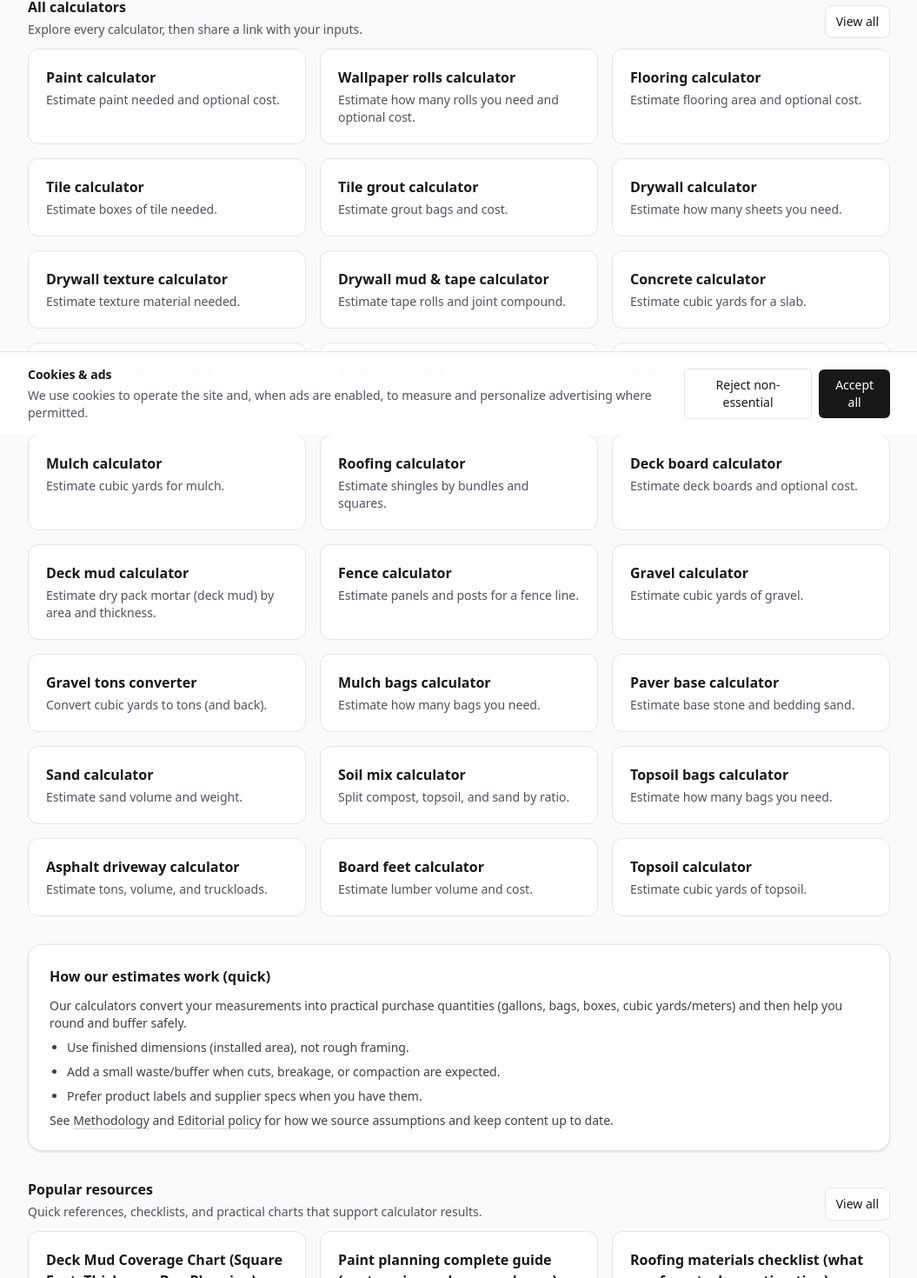
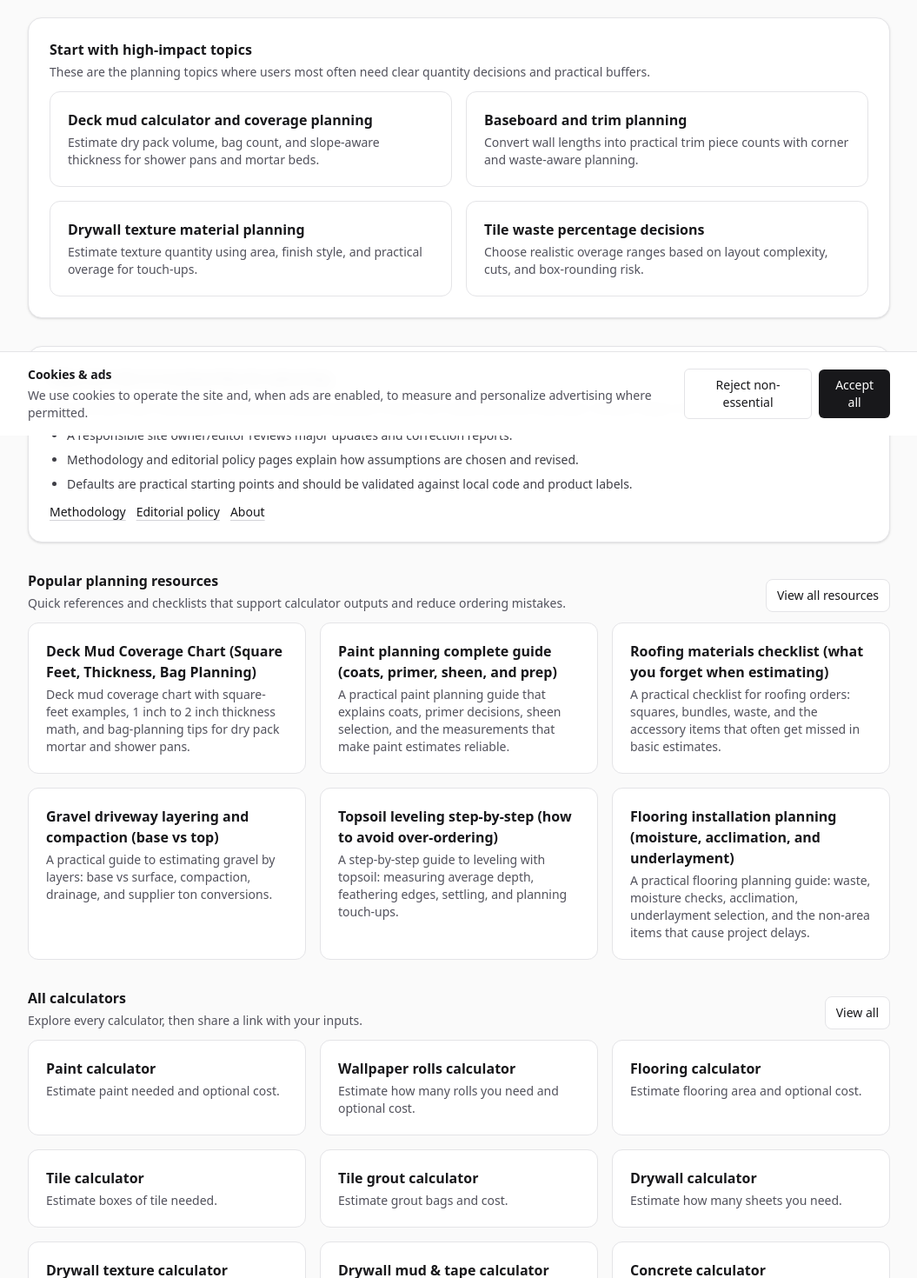
Before and after one commit to shifang52221/calc-site, a Next.js app: page /en in a window 1280 px wide. Shown: the part 299-1769 px from the top of the page at 87% size, without its empty margins (112-1167 px from the left). Built offline with nearby package versions, Linux system fonts and the light colour scheme; no server answers.

Commit message:
feat: reposition homepage as trust-first review surface

```diff
--- a/app/[locale]/page.tsx
+++ b/app/[locale]/page.tsx
@@ -6,8 +6,6 @@ import { routes } from "@/lib/routes";
 import { normalizeLocale } from "@/i18n/locale";
 import { getAlternates, getLocalizedUrl } from "@/lib/seo";
 import { CALCULATOR_CARDS } from "@/lib/calculatorsCatalog";
-import { AdSlot } from "@/components/AdSlot";
-import { ADSENSE_SLOTS } from "@/lib/adsense";
 import { RESOURCE_ARTICLES_EN } from "@/lib/content/resourcesEn";
 import { RESOURCE_REDIRECTS_EN } from "@/lib/content/resourceRedirects";
 import { SITE_NAME } from "@/lib/site";
@@ -52,6 +50,31 @@ export default async function HomePage({
             ),
         ).slice(0, 6)
       : [];
+  const priorityTopics =
+    locale === "en"
+      ? [
+          {
+            href: routes.deckMud(locale),
+            title: t("priorityDeckMudTitle"),
+            description: t("priorityDeckMudDesc"),
+          },
+          {
+            href: routes.baseboardTrim(locale),
+            title: t("priorityBaseboardTitle"),
+            description: t("priorityBaseboardDesc"),
+          },
+          {
+            href: routes.drywallTexture(locale),
+            title: t("priorityDrywallTextureTitle"),
+            description: t("priorityDrywallTextureDesc"),
+          },
+          {
+            href: `${routes.resources(locale)}/tile-waste-percentage-guide`,
+            title: t("priorityTileWasteTitle"),
+            description: t("priorityTileWasteDesc"),
+          },
+        ]
+      : [];
   const homeUrl = getLocalizedUrl(locale, "");
 
   return (
@@ -75,10 +98,10 @@ export default async function HomePage({
         <div className="pointer-events-none absolute inset-0 bg-gradient-to-br from-indigo-500/10 via-transparent to-emerald-500/10 dark:from-indigo-500/15 dark:to-emerald-500/15" />
         <div className="relative">
           <h1 className="text-2xl font-semibold tracking-tight sm:text-3xl">
-          {t("title")}
+            {locale === "en" ? t("focusTitle") : t("title")}
           </h1>
           <p className="mt-2 max-w-2xl text-zinc-600 dark:text-zinc-400">
-            {t("subtitle")}
+            {locale === "en" ? t("focusSubtitle") : t("subtitle")}
           </p>
           <div className="mt-5 flex flex-wrap gap-3">
             <Link
@@ -103,7 +126,100 @@ export default async function HomePage({
         </div>
       </section>
 
-      <AdSlot slot={ADSENSE_SLOTS.homeTop} />
+      {priorityTopics.length ? (
+        <section className="grid gap-3 rounded-2xl border border-zinc-200 bg-white p-6 shadow-sm dark:border-zinc-800 dark:bg-zinc-950">
+          <div>
+            <h2 className="text-base font-semibold">{t("priorityTopicsTitle")}</h2>
+            <p className="mt-1 text-sm text-zinc-600 dark:text-zinc-400">
+              {t("priorityTopicsIntro")}
+            </p>
+          </div>
+          <div className="grid gap-4 sm:grid-cols-2">
+            {priorityTopics.map((topic) => (
+              <Link
+                key={topic.href}
+                href={topic.href}
+                className="rounded-xl border border-zinc-200 bg-white p-5 hover:border-zinc-300 dark:border-zinc-800 dark:bg-zinc-950 dark:hover:border-zinc-700"
+              >
+                <div className="font-semibold">{topic.title}</div>
+                <div className="mt-1 text-sm text-zinc-600 dark:text-zinc-400">
+                  {topic.description}
+                </div>
+              </Link>
+            ))}
+          </div>
+        </section>
+      ) : null}
+
+      {locale === "en" ? (
+        <section className="grid gap-3 rounded-2xl border border-zinc-200 bg-white p-6 shadow-sm dark:border-zinc-800 dark:bg-zinc-950">
+          <h2 className="text-base font-semibold">{t("trustTitle")}</h2>
+          <p className="text-sm text-zinc-700 dark:text-zinc-300">
+            {t("trustIntro")}
+          </p>
+          <ul className="grid list-disc gap-2 pl-5 text-sm text-zinc-700 dark:text-zinc-300">
+            <li>{t("trustPoint1")}</li>
+            <li>{t("trustPoint2")}</li>
+            <li>{t("trustPoint3")}</li>
+          </ul>
+          <div className="flex flex-wrap gap-3 text-sm">
+            <Link
+              href={routes.methodology(locale)}
+              className="underline decoration-zinc-300 underline-offset-4 hover:text-zinc-900 dark:decoration-zinc-700 dark:hover:text-zinc-100"
+            >
+              {nav("methodology")}
+            </Link>
+            <Link
+              href={routes.editorialPolicy(locale)}
+              className="underline decoration-zinc-300 underline-offset-4 hover:text-zinc-900 dark:decoration-zinc-700 dark:hover:text-zinc-100"
+            >
+              {nav("editorialPolicy")}
+            </Link>
+            <Link
+              href={routes.about(locale)}
+              className="underline decoration-zinc-300 underline-offset-4 hover:text-zinc-900 dark:decoration-zinc-700 dark:hover:text-zinc-100"
+            >
+              {nav("about")}
+            </Link>
+          </div>
+        </section>
+      ) : null}
+
+      {featuredResources.length ? (
+        <section className="grid gap-3">
+          <div className="flex items-end justify-between gap-3">
+            <div>
+              <h2 className="text-base font-semibold">
+                {t("popularResourcesTitle")}
+              </h2>
+              <p className="mt-1 text-sm text-zinc-600 dark:text-zinc-400">
+                {t("popularResourcesDescription")}
+              </p>
+            </div>
+            <Link
+              href={routes.resources(locale)}
+              className="shrink-0 rounded-lg border border-zinc-200 bg-white px-3 py-2 text-sm font-medium text-zinc-900 hover:border-zinc-300 dark:border-zinc-800 dark:bg-zinc-950 dark:text-zinc-100 dark:hover:border-zinc-700"
+            >
+              {t("viewAllResourcesCta")}
+            </Link>
+          </div>
+
+          <div className="grid gap-4 sm:grid-cols-2 lg:grid-cols-3">
+            {featuredResources.map((article) => (
+              <Link
+                key={article.slug}
+                href={`/${locale}/resources/${article.slug}`}
+                className="rounded-xl border border-zinc-200 bg-white p-5 hover:border-zinc-300 dark:border-zinc-800 dark:bg-zinc-950 dark:hover:border-zinc-700"
+              >
+                <div className="font-semibold">{article.title}</div>
+                <div className="mt-1 text-sm text-zinc-600 dark:text-zinc-400">
+                  {article.description}
+                </div>
+              </Link>
+            ))}
+          </div>
+        </section>
+      ) : null}
 
       <section className="grid gap-3">
         <div className="flex items-end justify-between gap-3">
@@ -135,85 +251,6 @@ export default async function HomePage({
           ))}
         </div>
       </section>
-
-      {locale === "en" ? (
-        <section className="grid gap-3 rounded-2xl border border-zinc-200 bg-white p-6 shadow-sm dark:border-zinc-800 dark:bg-zinc-950">
-          <h2 className="text-base font-semibold">
-            How our estimates work (quick)
-          </h2>
-          <div className="grid gap-2 text-sm text-zinc-700 dark:text-zinc-300">
-            <p>
-              Our calculators convert your measurements into practical purchase
-              quantities (gallons, bags, boxes, cubic yards/meters) and then
-              help you round and buffer safely.
-            </p>
-            <ul className="grid list-disc gap-2 pl-5">
-              <li>
-                Use finished dimensions (installed area), not rough framing.
-              </li>
-              <li>
-                Add a small waste/buffer when cuts, breakage, or compaction are
-                expected.
-              </li>
-              <li>
-                Prefer product labels and supplier specs when you have them.
-              </li>
-            </ul>
-            <p>
-              See{" "}
-              <Link
-                href={routes.methodology(locale)}
-                className="underline decoration-zinc-300 underline-offset-4 hover:text-zinc-900 dark:decoration-zinc-700 dark:hover:text-zinc-100"
-              >
-                Methodology
-              </Link>{" "}
-              and{" "}
-              <Link
-                href={routes.editorialPolicy(locale)}
-                className="underline decoration-zinc-300 underline-offset-4 hover:text-zinc-900 dark:decoration-zinc-700 dark:hover:text-zinc-100"
-              >
-                Editorial policy
-              </Link>{" "}
-              for how we source assumptions and keep content up to date.
-            </p>
-          </div>
-        </section>
-      ) : null}
-
-      {featuredResources.length ? (
-        <section className="grid gap-3">
-          <div className="flex items-end justify-between gap-3">
-            <div>
-              <h2 className="text-base font-semibold">Popular resources</h2>
-              <p className="mt-1 text-sm text-zinc-600 dark:text-zinc-400">
-                Quick references, checklists, and practical charts that support
-                calculator results.
-              </p>
-            </div>
-            <Link
-              href={routes.resources(locale)}
-              className="shrink-0 rounded-lg border border-zinc-200 bg-white px-3 py-2 text-sm font-medium text-zinc-900 hover:border-zinc-300 dark:border-zinc-800 dark:bg-zinc-950 dark:text-zinc-100 dark:hover:border-zinc-700"
-            >
-              View all
-            </Link>
-          </div>
-
-          <div className="grid gap-4 sm:grid-cols-2 lg:grid-cols-3">
-            {featuredResources.map((article) => (
-              <Link
-                key={article.slug}
-                href={`/${locale}/resources/${article.slug}`}
-                className="rounded-xl border border-zinc-200 bg-white p-5 hover:border-zinc-300 dark:border-zinc-800 dark:bg-zinc-950 dark:hover:border-zinc-700"
-              >
-                <div className="font-semibold">{article.title}</div>
-                <div className="mt-1 text-sm text-zinc-600 dark:text-zinc-400">
-                  {article.description}
-                </div>
-              </Link>
-            ))}
-          </div>
-        </section>
-      ) : null}
     </div>
   );
 }
```
Also changed, not shown: src/messages/en.json, 1 other file (tests, documents, lock files or other folders).
